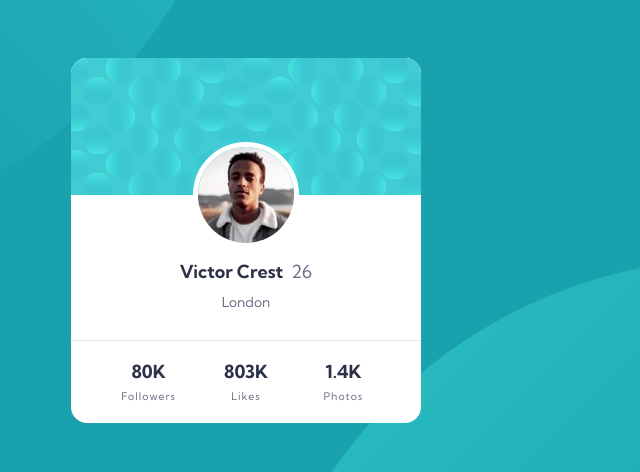
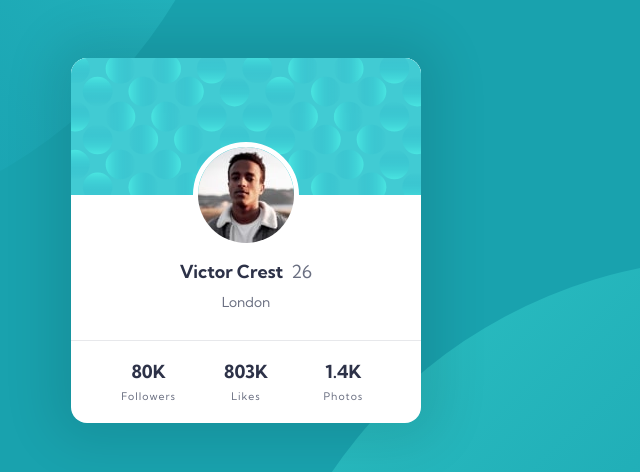
Before and after one commit to TheRealByteraver/FrontendMentor-Newbie04, a plain HTML site: page index.html in a window 1280 px wide. Shown: the part 142-614 px from the top of the page, 394-1034 px from the left. Drawn offline with Linux system fonts and the light colour scheme.

Commit message:
added card shadow

```diff
--- a/style.css
+++ b/style.css
@@ -14,6 +14,7 @@ html, body {
 }
 
 body {
+  /* color: #19a2ae; */
   background-color: hsl(185, 75%, 39%);
   background-origin: border-box;
   background-repeat: no-repeat;
@@ -31,6 +32,8 @@ body {
 .card {
   background-color: white;
   border-radius: 1rem;
+  -webkit-box-shadow: 0px 0px 50px 20px rgba(0,0,0,0.1);
+  box-shadow: 0px 0px 50px 20px rgba(0,0,0,0.1);
   height: 365px;
   margin: 25vh auto;
   overflow: hidden;
```
